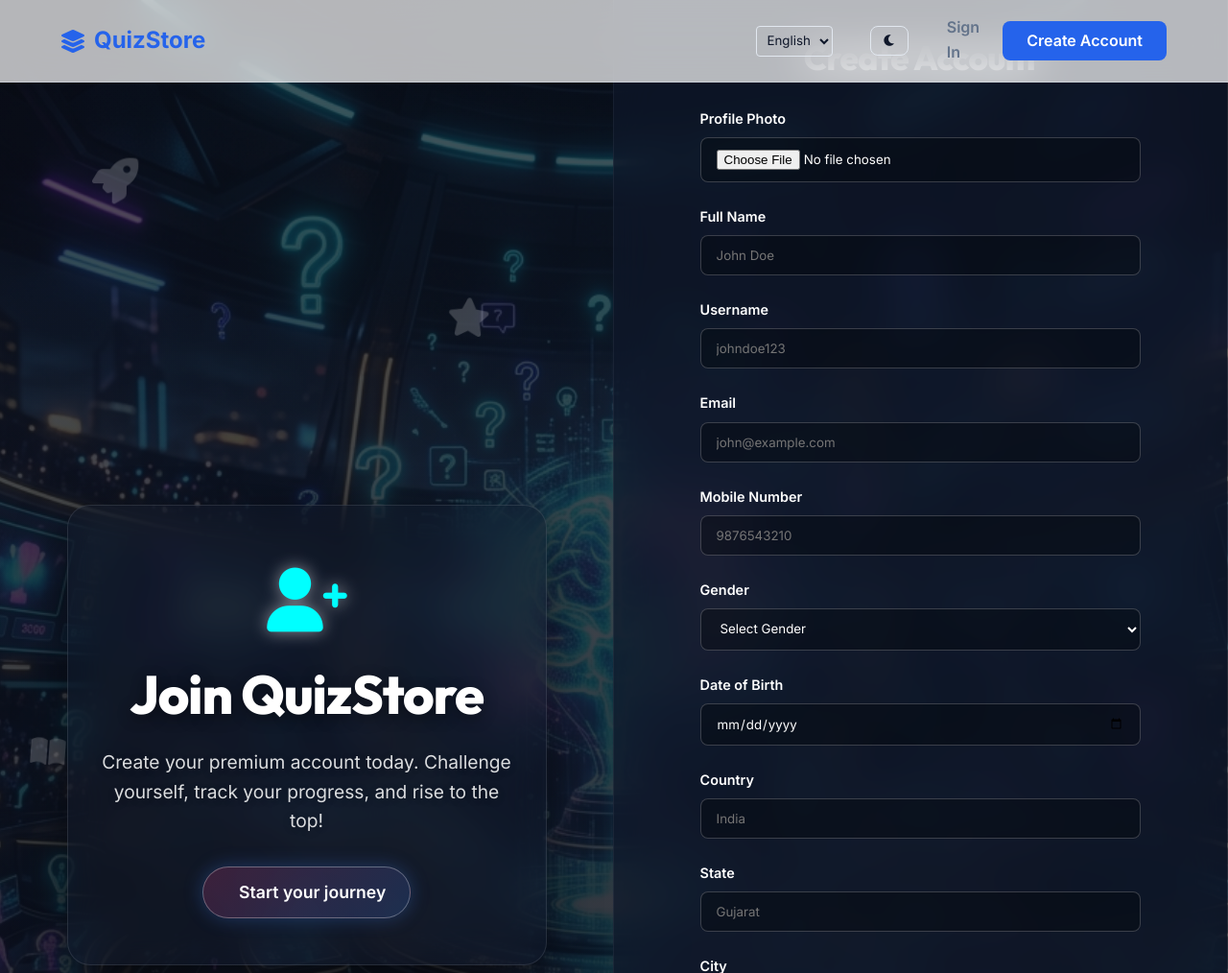
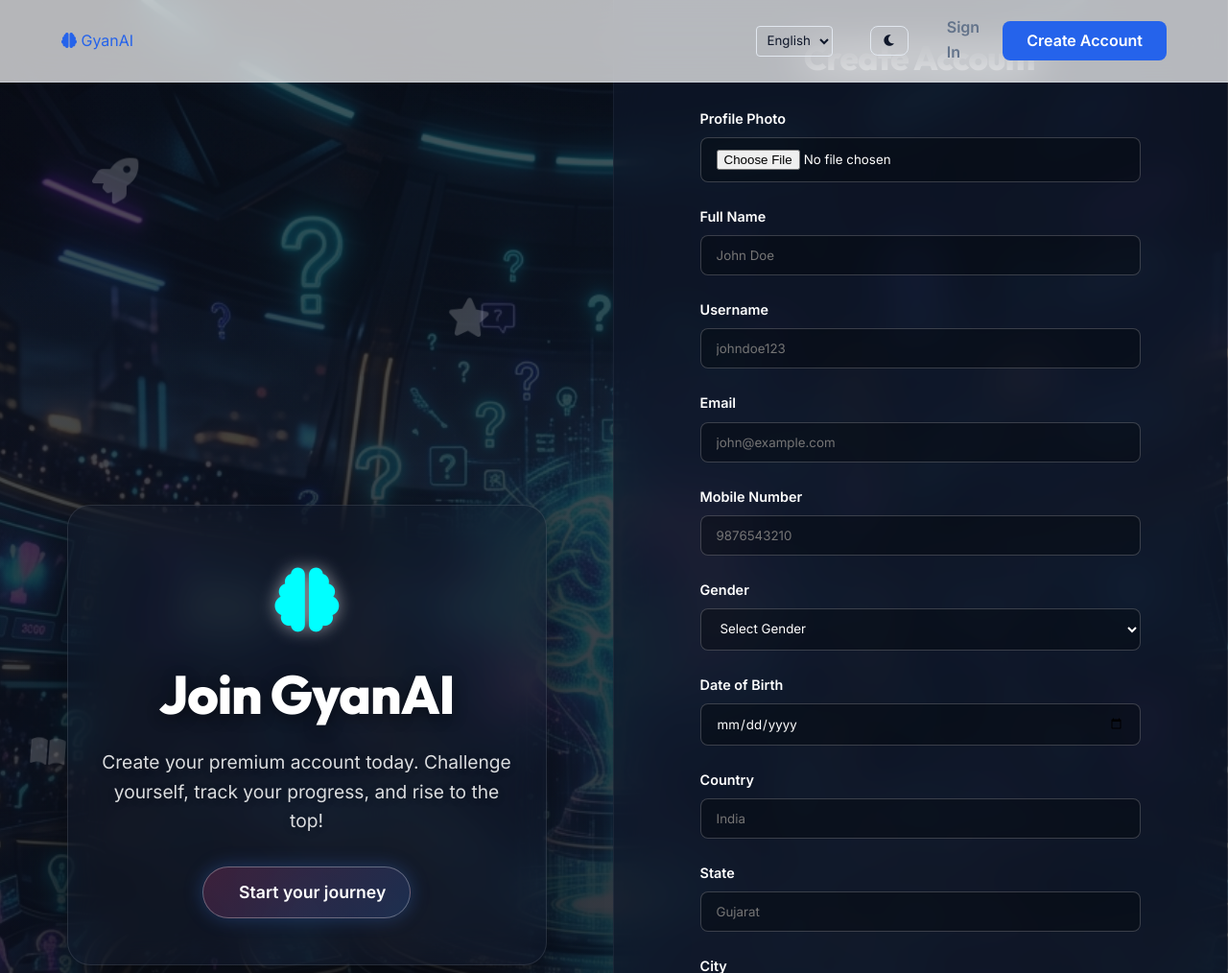
Before and after one commit to ronakdevaliya7-max/quizemaster-game, a Flask app: page /register in a window 1280 px wide. Shown: the top 1014 px of the page at 96% size. Run offline with Flask 3, Linux system fonts and the light colour scheme.

Commit message:
Rebrand to GyanAI and add new favicon logo

```diff
--- a/qgame/templates/base.html
+++ b/qgame/templates/base.html
@@ -3,7 +3,8 @@
 <head>
     <meta charset="UTF-8">
     <meta name="viewport" content="width=device-width, initial-scale=1.0">
-    <title>QuizStore | Premium Quizzes</title>
+    <title>GyanAI</title>
+    <link rel="icon" type="image/jpeg" href="{{ url_for('static', filename='favicon.jpg') }}">
     <link rel="stylesheet" href="{{ url_for('static', filename='css/style.css') }}?v=2.3">
     <!-- Google Fonts -->
     <link rel="preconnect" href="https://fonts.googleapis.com">
@@ -25,8 +26,8 @@
 
     {% block navbar %}
     <nav class="navbar">
-        <a href="{{ url_for('index') }}" class="navbar-brand">
-            <i class="fas fa-layer-group"></i> QuizStore
+        <a href="{{ url_for('index') }}" class="logo">
+            <i class="fas fa-brain"></i> GyanAI
         </a>
 
         {% if current_user.is_authenticated %}
@@ -87,12 +88,11 @@
     </main>
 
     <footer>
-        <div style="font-weight: 700; font-size: 1.2rem; color: var(--text-primary); margin-bottom: 1rem;">
-            <i class="fas fa-layer-group"></i> QuizStore Pro
+        <div class="footer-logo">
+            <i class="fas fa-brain"></i> GyanAI
         </div>
-        <p style="max-width: 400px; margin: 0 auto 1.5rem; font-size: 0.9rem;">The premium destination for testing your knowledge. Advance your skills with professionally curated quizzes.</p>
-        <div style="font-size: 0.8rem;">
-            &copy; 2026 QuizMaster Pro, Inc. All rights reserved.
+        <p class="text-muted" style="margin-bottom: 1rem;">The premium destination for testing your knowledge.<br>Advance your skills with professionally curated quizzes.</p>
+        <p class="text-muted" style="font-size: 0.8rem;">&copy; 2026 GyanAI, Inc. All rights reserved.</p>
         </div>
     </footer>
 
--- a/qgame/templates/login.html
+++ b/qgame/templates/login.html
@@ -12,8 +12,8 @@
         <div class="floating-icon" style="position: absolute; top: 50%; left: 5%; font-size: 2rem; color: rgba(255,255,255,0.2); animation: float 5s ease-in-out infinite 0.5s;"><i class="fas fa-brain"></i></div>
 
         <div style="z-index: 10; max-width: 500px; text-align: center; position: relative; background: rgba(15, 23, 42, 0.4); backdrop-filter: blur(20px); border: 1px solid rgba(255, 255, 255, 0.1); border-radius: 24px; padding: 3rem 2rem; box-shadow: 0 20px 50px rgba(0,0,0,0.5);">
-            <div style="font-size: 4rem; margin-bottom: 1rem; animation: pulse 2s infinite; color: #00ffff;"><i class="fas fa-layer-group"></i></div>
-            <h1 style="font-size: 3.8rem; font-weight: 800; line-height: 1.1; margin-bottom: 1.5rem; text-shadow: 0 4px 15px rgba(0,0,0,0.4); color: white;">QuizStore Pro</h1>
+            <div style="font-size: 4rem; margin-bottom: 1rem; animation: pulse 2s infinite; color: #00ffff;"><i class="fas fa-brain"></i></div>
+            <h1 style="font-size: 3.8rem; font-weight: 800; line-height: 1.1; margin-bottom: 1.5rem; text-shadow: 0 4px 15px rgba(0,0,0,0.4); color: white;">GyanAI</h1>
             <p style="font-size: 1.2rem; color: rgba(255,255,255,0.85); margin-bottom: 2rem; text-shadow: 0 2px 10px rgba(0,0,0,0.2);">Level up your brain! Play premium quizzes, earn epic badges, and conquer the global leaderboard.</p>
             <div style="display: inline-block; background: linear-gradient(135deg, rgba(236, 72, 153, 0.2), rgba(59, 130, 246, 0.2)); border: 1px solid rgba(255,255,255,0.3); padding: 12px 25px; border-radius: 50px; font-weight: 600; font-size: 1.1rem; color: white; box-shadow: 0 0 20px rgba(59, 130, 246, 0.3);">
                 <i class="fas fa-fire" style="color: #fbbf24; margin-right: 8px;"></i> Are you ready to play?
--- a/qgame/templates/register.html
+++ b/qgame/templates/register.html
@@ -14,8 +14,8 @@
         <div class="floating-icon" style="position: absolute; top: 50%; left: 5%; font-size: 2rem; color: rgba(255,255,255,0.2); animation: float 5s ease-in-out infinite 0.5s;"><i class="fas fa-book-open"></i></div>
 
         <div style="z-index: 10; max-width: 500px; text-align: center; position: relative; background: rgba(15, 23, 42, 0.4); backdrop-filter: blur(20px); border: 1px solid rgba(255, 255, 255, 0.1); border-radius: 24px; padding: 3rem 2rem; box-shadow: 0 20px 50px rgba(0,0,0,0.5);">
-            <div style="font-size: 4rem; margin-bottom: 1rem; animation: pulse 2s infinite; color: #00ffff;"><i class="fas fa-user-plus"></i></div>
-            <h1 style="font-size: 3.5rem; font-weight: 800; line-height: 1.1; margin-bottom: 1.5rem; text-shadow: 0 4px 15px rgba(0,0,0,0.4); color: white;">Join QuizStore</h1>
+            <div style="font-size: 4rem; margin-bottom: 1rem; animation: pulse 2s infinite; color: #00ffff;"><i class="fas fa-brain"></i></div>
+            <h1 style="font-size: 3.5rem; font-weight: 800; line-height: 1.1; margin-bottom: 1.5rem; text-shadow: 0 4px 15px rgba(0,0,0,0.4); color: white;">Join GyanAI</h1>
             <p style="font-size: 1.2rem; color: rgba(255,255,255,0.85); margin-bottom: 2rem; text-shadow: 0 2px 10px rgba(0,0,0,0.2);">Create your premium account today. Challenge yourself, track your progress, and rise to the top!</p>
             <div style="display: inline-block; background: linear-gradient(135deg, rgba(236, 72, 153, 0.2), rgba(59, 130, 246, 0.2)); border: 1px solid rgba(255,255,255,0.3); padding: 12px 25px; border-radius: 50px; font-weight: 600; font-size: 1.1rem; color: white; box-shadow: 0 0 20px rgba(59, 130, 246, 0.3);">
                 <i class="fas fa-sparkles" style="color: #fbbf24; margin-right: 8px;"></i> Start your journey
--- a/qgame/utils/certificates.py
+++ b/qgame/utils/certificates.py
@@ -66,7 +66,7 @@ def generate_certificate(user, attempt, category):
 
     c.setFillColor(colors.HexColor('#154360')) # Dark blue text
     c.setFont("Helvetica-Bold", 24)
-    c.drawString(width/2 - 65, logo_y, "QuizMaster")
+    c.drawString(width/2 - 65, logo_y, "GyanAI")
     c.setFont("Helvetica", 24)
     c.drawString(width/2 + 65, logo_y, "Academy")
 
@@ -113,7 +113,7 @@ def generate_certificate(user, attempt, category):
 
     y -= 25
     c.setFont("Helvetica", 18)
-    c.drawCentredString(width/2, y, "QuizMaster Academy")
+    c.drawCentredString(width/2, y, "GyanAI Academy")
 
     y -= 20
     date_str = attempt.date.strftime('%B %d, %Y') if hasattr(attempt, 'date') and attempt.date else datetime.now().strftime('%B %d, %Y')
```
Also changed, not shown: qgame/static/favicon.jpg (added).
